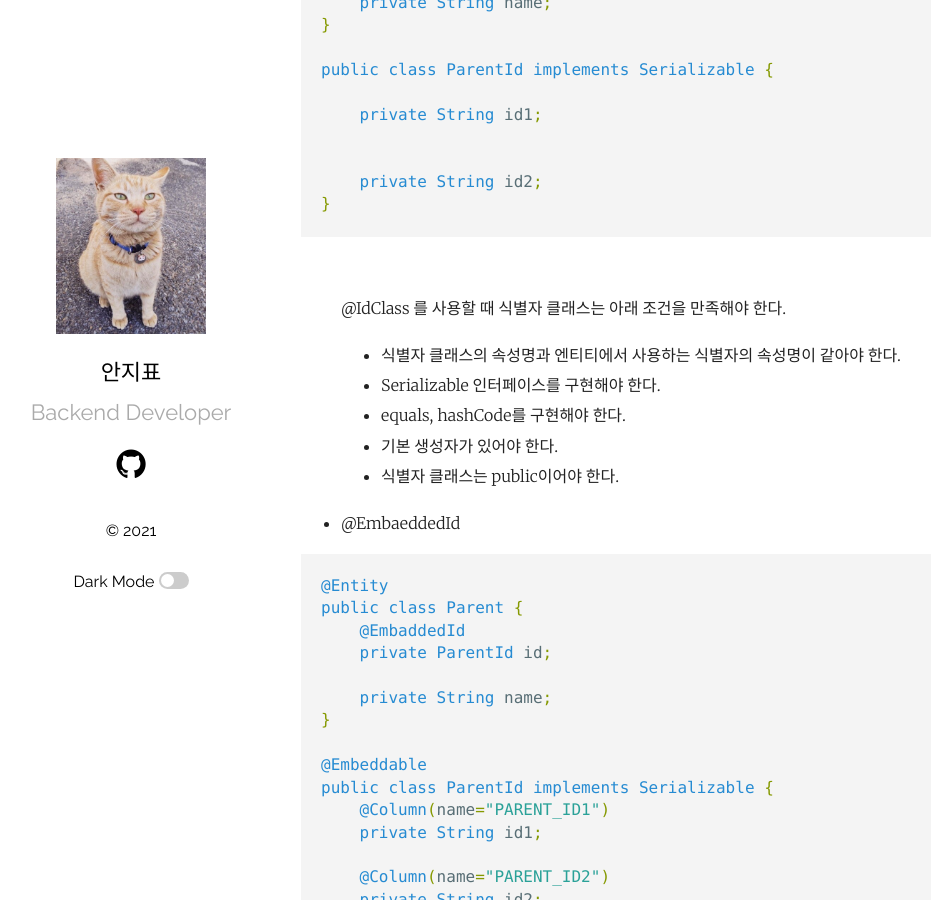
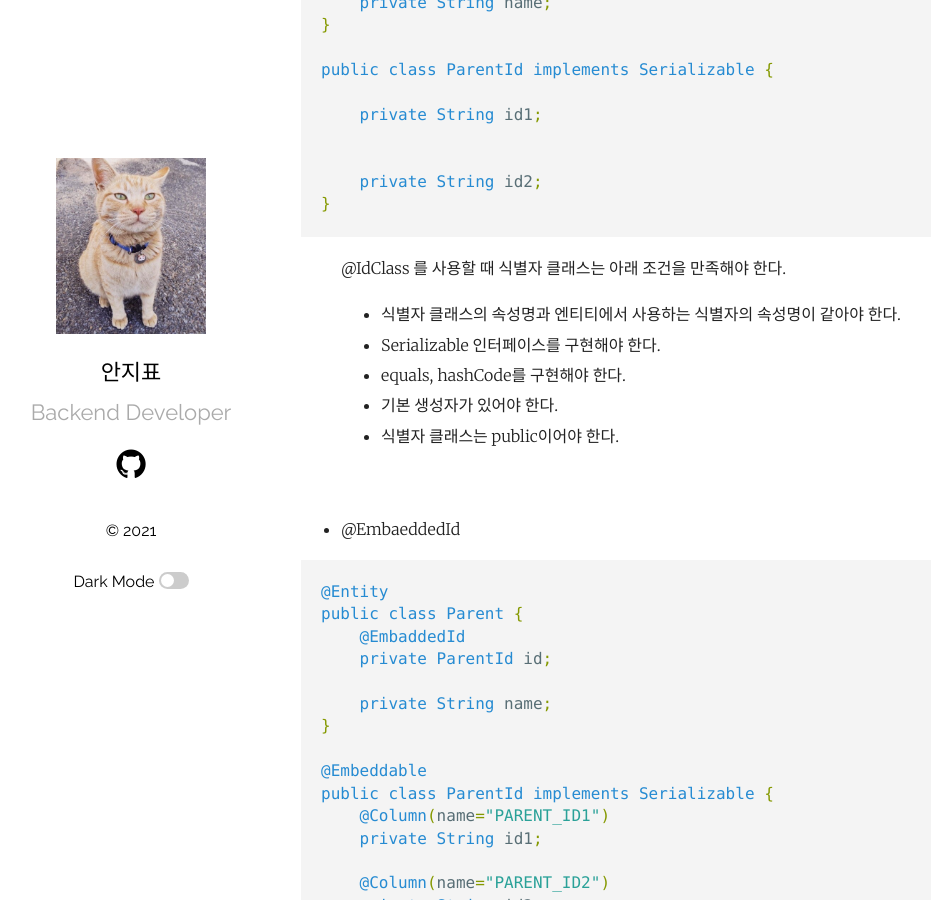
Before and after one commit to ppyong/ppyong.github.io, a Jekyll site: the page built from _posts/2021-07-10-persistance-context.md, in a window 1280 px wide and 900 px high, scrolled down 2800 px. Shown: the whole window, without its empty margins (54-985 px from the left). Built offline with Jekyll 4.4.1, drawn with Linux system fonts in a browser that asks for light colours.

````diff
--- a/_posts/2021-07-10-persistance-context.md
+++ b/_posts/2021-07-10-persistance-context.md
@@ -105,7 +105,6 @@ public class ParentId implements Serializable {
     private String id2;
 }
 ```
-&nbsp;
 
 > @IdClass 를 사용할 때 식별자 클래스는 아래 조건을 만족해야 한다.
 >- 식별자 클래스의 속성명과 엔티티에서 사용하는 식별자의 속성명이 같아야 한다.
@@ -113,6 +112,8 @@ public class ParentId implements Serializable {
 >- equals, hashCode를 구현해야 한다.
 >- 기본 생성자가 있어야 한다.
 >- 식별자 클래스는 public이어야 한다.
+
+&nbsp;
 
 - @EmbaeddedId
 
@@ -134,7 +135,6 @@ public class ParentId implements Serializable {
     private String id2;
 }
 ```
-&nbsp;
 
 > @EmbaddedId를 적용한 식별자 클래스는 아래 조건을 만족해야 한다.
 >- 식별자 클래스의 속성명과 엔티티에서 사용하는 식별자의 속성명이 같아야 한다.
@@ -142,3 +142,5 @@ public class ParentId implements Serializable {
 >- equals, hashCode를 구현해야 한다.
 >- 기본 생성자가 있어야 한다.
 >- 식별자 클래스는 public이어야 한다.
+
+&nbsp;
````
